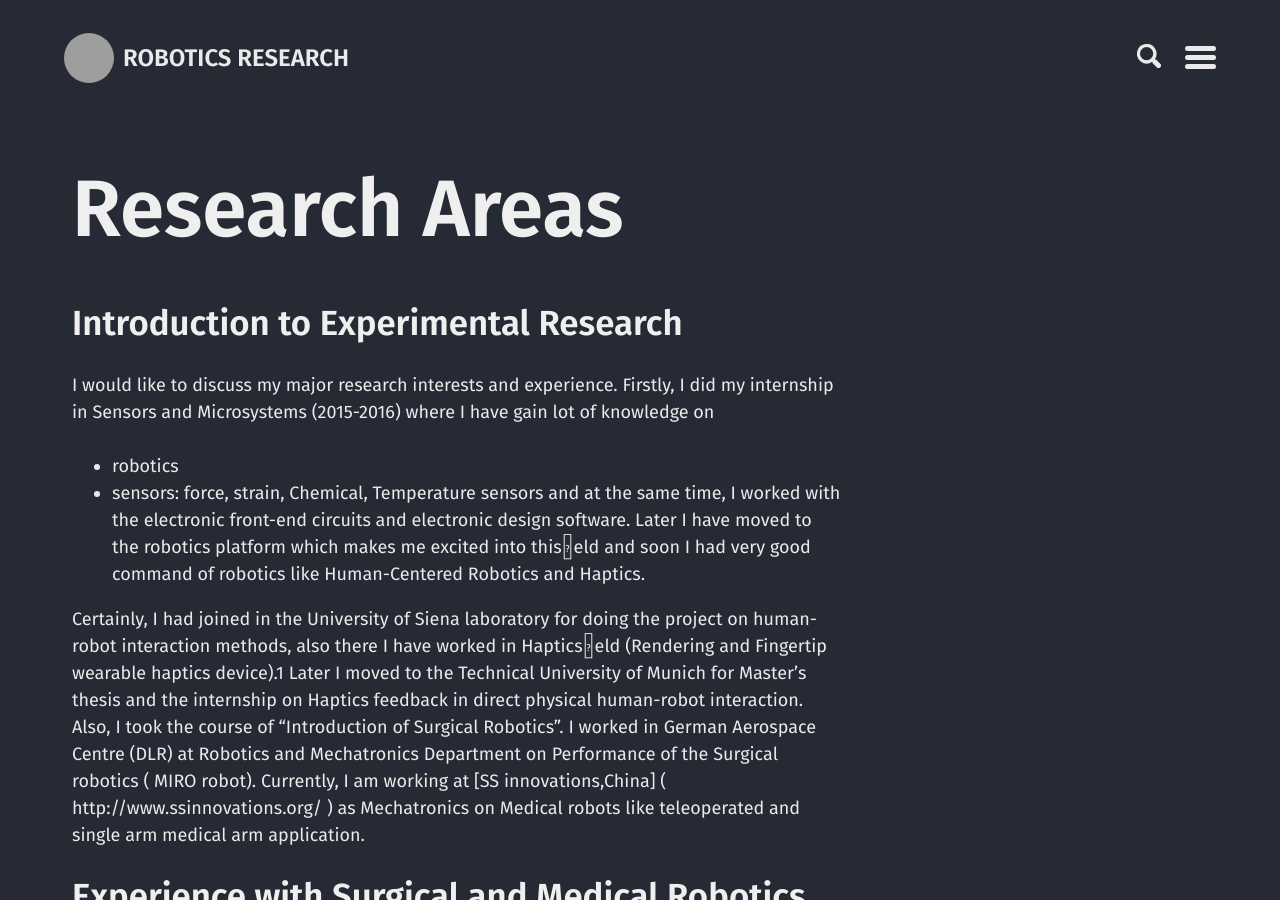
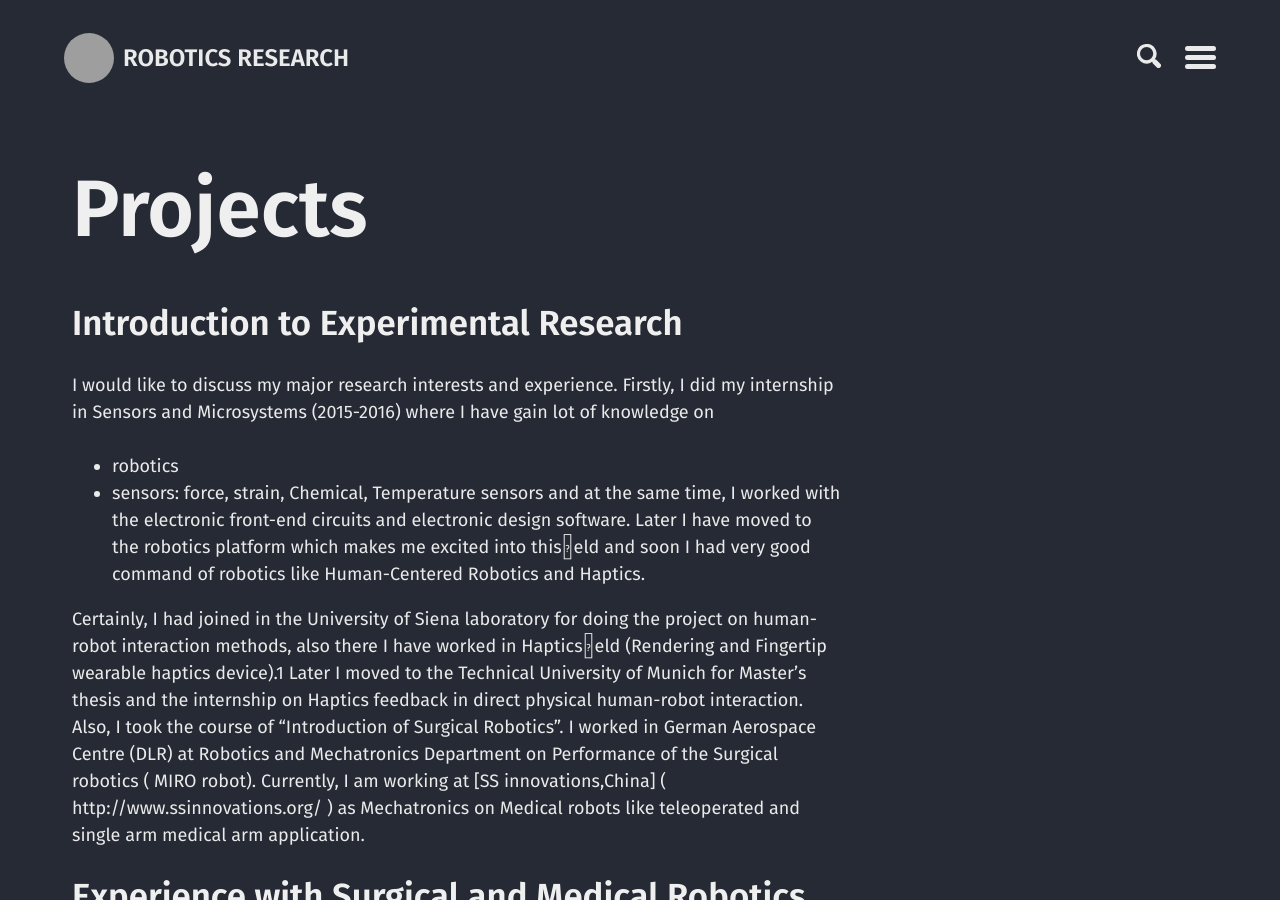
Before and after one commit to rkdyava/rama.github.io, a Jekyll site: the page built from Projects.md, in a window 1280 px wide and 900 px high. Built offline with Jekyll 4.4.1, drawn with Linux system fonts in a browser that asks for light colours; grey boxes are pictures that could not be loaded.

```diff
--- a/Projects.md
+++ b/Projects.md
@@ -1,5 +1,5 @@
 ---
-title: "Research Areas"
+title: "Projects"
 layout: page
 ---
 ## Introduction to Experimental Research
--- a/_config.yml
+++ b/_config.yml
@@ -17,7 +17,7 @@ author:
   #twitter: Towlette_Pettetucci
   #picture: /images/DSC00072.JPG
 #twitter_username: Towlette_Pettetucci
-linkedin: rkdyava
+linkedin_username: rkdyava
 github_username: rkdyava
 logo: "/images/DSC00072.JPG?raw=true" # your photo (or logo) here
 theme: jekyll-theme-minimal
--- a/_data/theme.yml
+++ b/_data/theme.yml
@@ -38,4 +38,5 @@ navigation_pages:
   - about.md
   - cv.md
   - research.md
+  - proejects.md
   - categories.md
```
